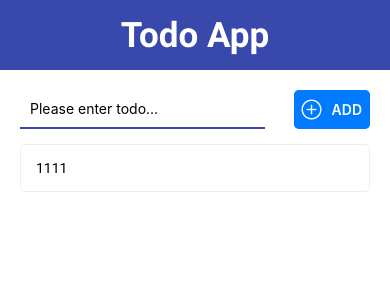
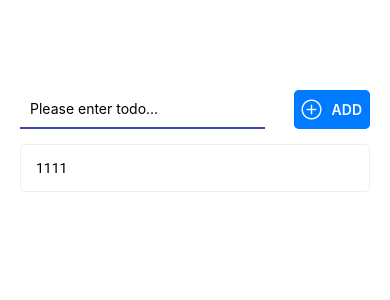
Before and after one commit to LevDomasnih/React-Native, a React Native app: screen / in a window 390 px wide. Shown: the top 300 px of the page. Built offline with nearby package versions, Linux system fonts and the light colour scheme.

Commit message:
Add navbar bgColor in dependency OS and get width device with Dimensions

```diff
--- a/src/components/Navbar.js
+++ b/src/components/Navbar.js
@@ -1,9 +1,13 @@
 import React from "react";
-import {StyleSheet, View} from "react-native";
+import {Platform, StyleSheet, View} from "react-native";
 import AppTextBold from "./ui/AppTextBold";
+import theme from "../theme";
 
 const Navbar = (props) => (
-    <View style={styles.navbar}>
+    <View style={{...styles.navbar, ...Platform.select({
+            ios: styles.navbarIos,
+            android: styles.navbarAndroid
+        })}}>
         <AppTextBold style={styles.text}>{props.title}</AppTextBold>
     </View>
 )
@@ -13,11 +17,17 @@ const styles = StyleSheet.create({
         height: 70,
         alignItems: "center",
         justifyContent: "center",
-        backgroundColor: "#3949ab",
+    },
+    navbarAndroid: {
+      backgroundColor: theme.MAIN_COLOR
+    },
+    navbarIos: {
+      borderBottomColor: theme.MAIN_COLOR,
+      borderBottomWidth: 1
     },
     text: {
         fontSize: 35,
-        color: "white"
+        color: Platform.OS === 'ios' ? theme.MAIN_COLOR : "white"
     }
 })
 
--- a/src/screens/TodoScreen.js
+++ b/src/screens/TodoScreen.js
@@ -1,5 +1,5 @@
 import React, {useState} from "react";
-import {Button, StyleSheet, View} from "react-native";
+import {Button, Dimensions, StyleSheet, View} from "react-native";
 import theme from './../theme'
 import AppCard from "../components/ui/AppCard";
 import EditModal from "../components/EditModal";
@@ -59,7 +59,7 @@ const styles = StyleSheet.create({
         justifyContent: "space-between"
     },
     button: {
-        width: "40%",
+        width: Dimensions.get('window').width > 400 ? 150 : 100,
     },
     card: {
         marginBottom: 20
```
Also changed, not shown: 1 other file (tests, documents, lock files or other folders).
